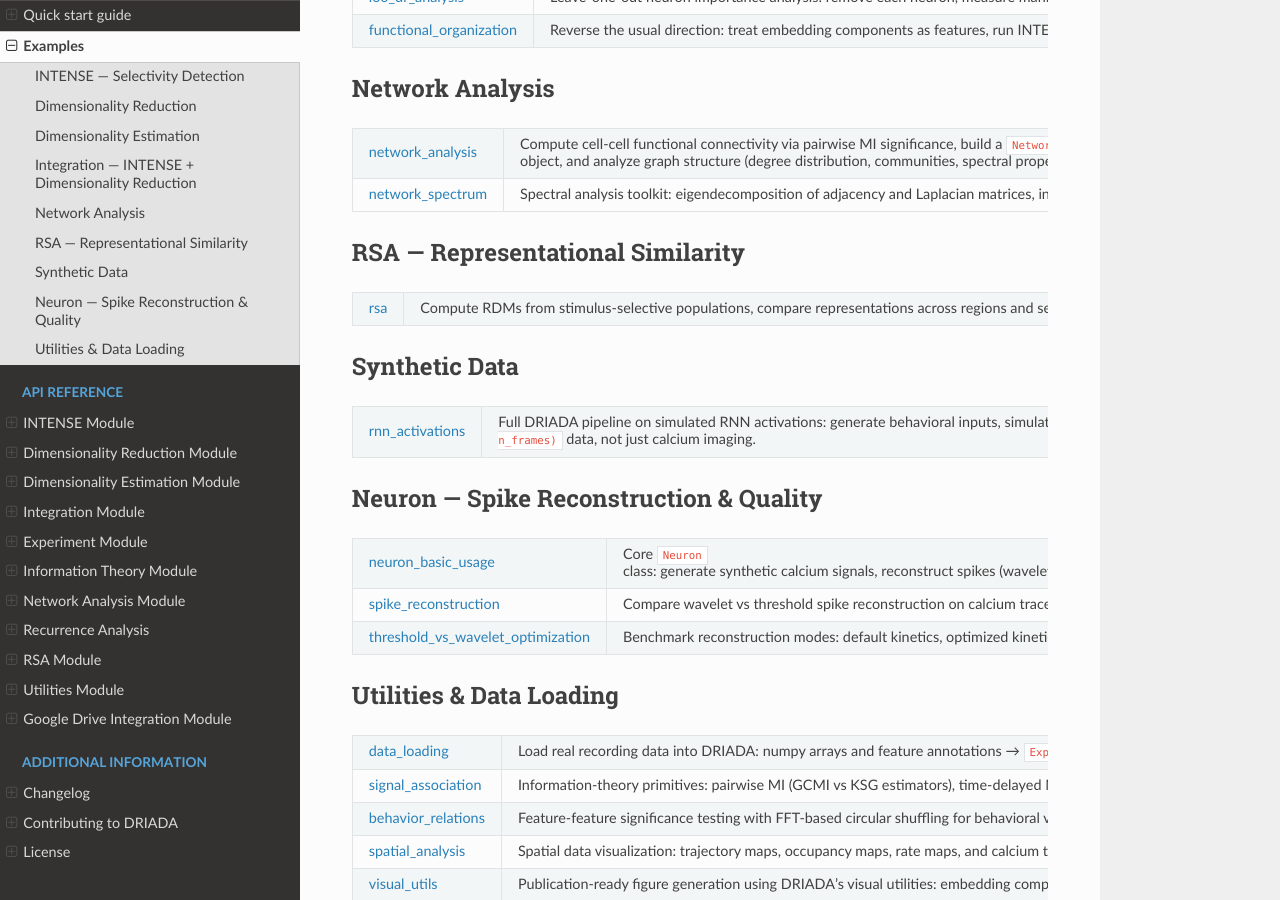
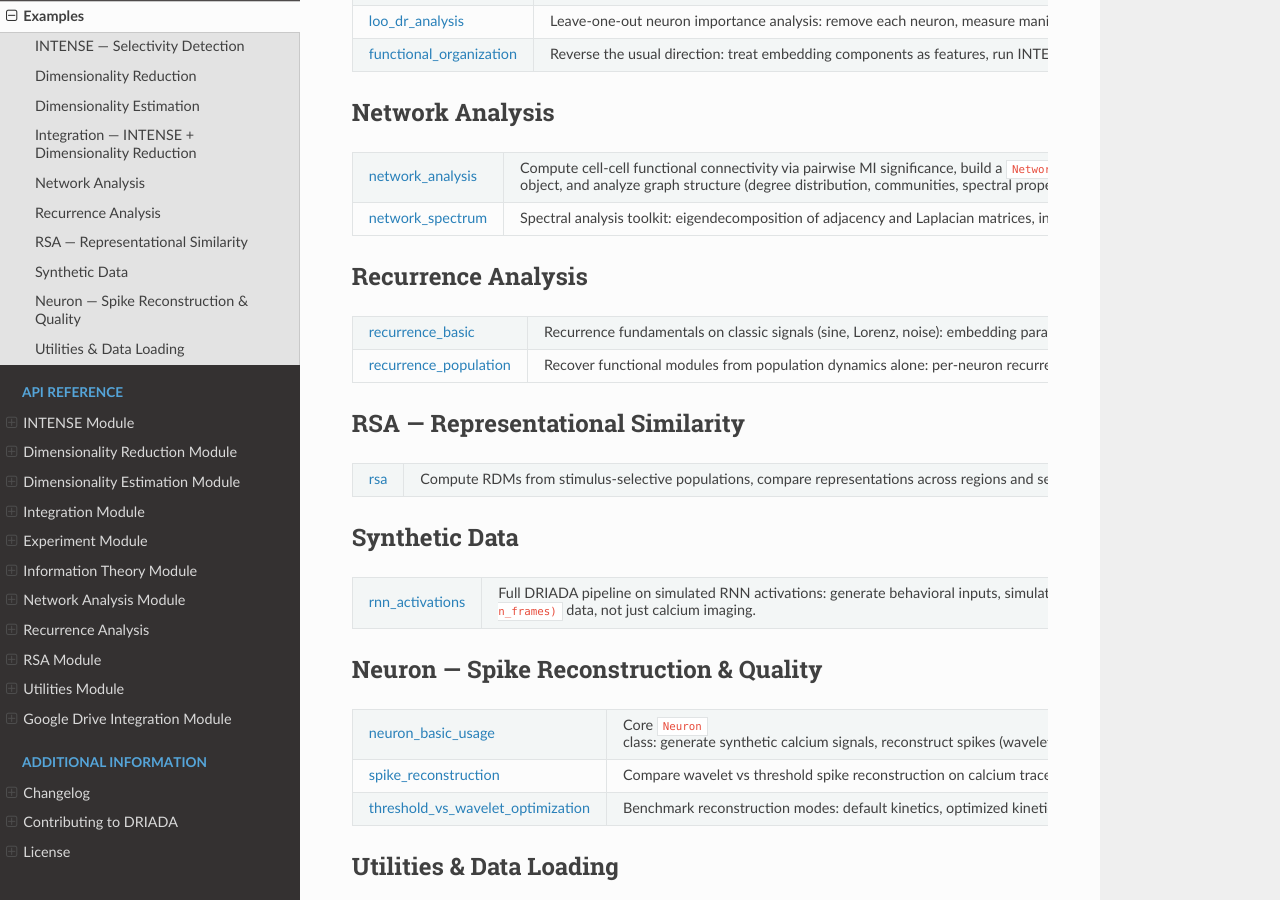
Before and after one commit to iabs-neuro/driada, a Sphinx documentation site: the page built from docs/examples.rst, in a window 1280 px wide and 900 px high, scrolled down 1199 px. Built offline with Sphinx 7.4.7 and the Read the Docs theme 3.1.0, drawn with Linux system fonts in a browser that asks for light colours.

Commit message:
docs: add recurrence examples, rename to Data Analysis
- Add recurrence_basic and recurrence_population to docs/examples.rst
- Rename acronym expansion from "Dimensionality Reduction for
  Integrated Activity Data" to "... Data Analysis" everywhere

```diff
--- a/docs/examples.rst
+++ b/docs/examples.rst
@@ -104,6 +104,23 @@ Network Analysis
        and Gromov hyperbolicity.
 
 
+Recurrence Analysis
+--------------------
+
+.. list-table::
+   :widths: 30 70
+   :header-rows: 0
+
+   * - `recurrence_basic <https://github.com/iabs-neuro/driada/tree/main/examples/recurrence_basic>`__
+     - Recurrence fundamentals on classic signals (sine, Lorenz, noise):
+       embedding parameter selection (TDMI, FNN), recurrence plots, RQA measures,
+       three graph representations (RG, HVG, OPN), and windowed regime detection.
+   * - `recurrence_population <https://github.com/iabs-neuro/driada/tree/main/examples/recurrence_population>`__
+     - Recover functional modules from population dynamics alone: per-neuron
+       recurrence graphs, pairwise Jaccard similarity, permutation testing,
+       community detection (Louvain), and ground-truth validation (ARI).
+
+
 RSA — Representational Similarity
 -----------------------------------
 
--- a/docs/index.rst
+++ b/docs/index.rst
@@ -3,7 +3,7 @@
 Welcome to DRIADA's documentation!
 ===================================
 
-**DRIADA** (Dimensionality Reduction for Integrated Activity Data) is a comprehensive Python library for analyzing neural population activity through the lens of both single-neuron selectivity and population-level dimensionality reduction.
+**DRIADA** (Dimensionality Reduction for Integrated Activity Data Analysis) is a comprehensive Python library for analyzing neural population activity through the lens of both single-neuron selectivity and population-level dimensionality reduction.
 
 .. toctree::
    :maxdepth: 2
--- a/docs/license.rst
+++ b/docs/license.rst
@@ -27,7 +27,7 @@
 .. code-block:: bibtex
 
    @software{driada2026,
-     title = {DRIADA: Dimensionality Reduction for Integrated Activity Data},
+     title = {DRIADA: Dimensionality Reduction for Integrated Activity Data Analysis},
      author = {Pospelov, Nikita and contributors},
      year = {2026},
      url = {https://github.com/iabs-neuro/driada}
--- a/src/driada/__init__.py
+++ b/src/driada/__init__.py
@@ -1,5 +1,5 @@
 """
-DRIADA - Dimensionality Reduction for Integrated Activity Data
+DRIADA - Dimensionality Reduction for Integrated Activity Data Analysis
 
 A library for single neuron and population-level analysis of inner workings
 of intelligent systems, from brain neural recordings in vivo to RNNs.
```
Also changed, not shown: PUBLICATIONS.md (+1 -1 lines), README.md (+1 -1 lines).
